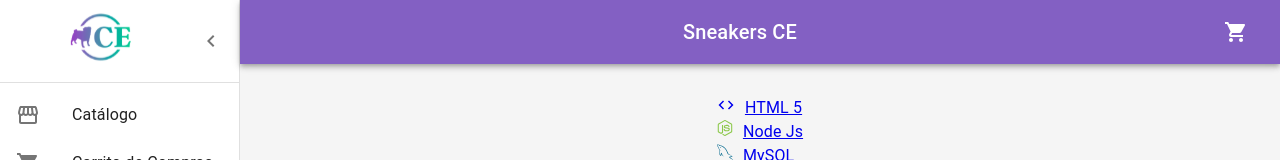
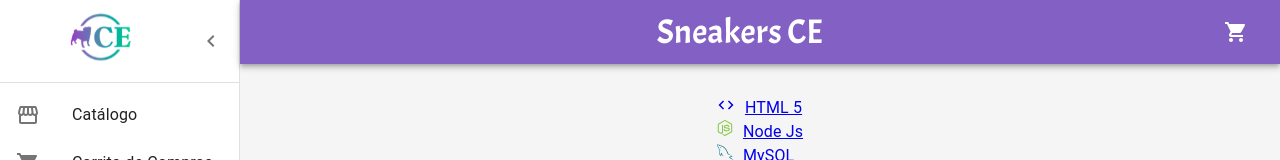
Before and after one commit to hiromi00/checkoutCE, a React (Create React App) app in the folder front/: page /specs in a window 1280 px wide. Shown: the top 160 px of the page. Built offline with nearby package versions, Linux system fonts and the light colour scheme; no server answers.

Commit message:
fuente ce

```diff
--- a/front/src/index.css
+++ b/front/src/index.css
@@ -1,3 +1,4 @@
+@import url("https://fonts.googleapis.com/css2?family=Acme&family=Satisfy&display=swap");
 body {
   margin: 0;
   font-family: -apple-system, BlinkMacSystemFont, 'Segoe UI', 'Roboto', 'Oxygen',
--- a/front/src/views/Home/index.js
+++ b/front/src/views/Home/index.js
@@ -100,7 +100,6 @@
     setOpen(!open);
   };
 
-
   return (
     <ThemeProvider theme={mdTheme}>
       <Box sx={{ display: "flex" }}>
@@ -125,10 +124,14 @@
             </IconButton>
             <Typography
               component="h1"
-              variant="h6"
+              variant="h4"
               color="inherit"
               noWrap
-              sx={{ flexGrow: 1 }}
+              sx={{
+                flexGrow: 1,
+                fontFamily: "Acme, sans-serif",
+                fontWeight: "normal",
+              }}
             >
               Sneakers CE
             </Typography>
```
